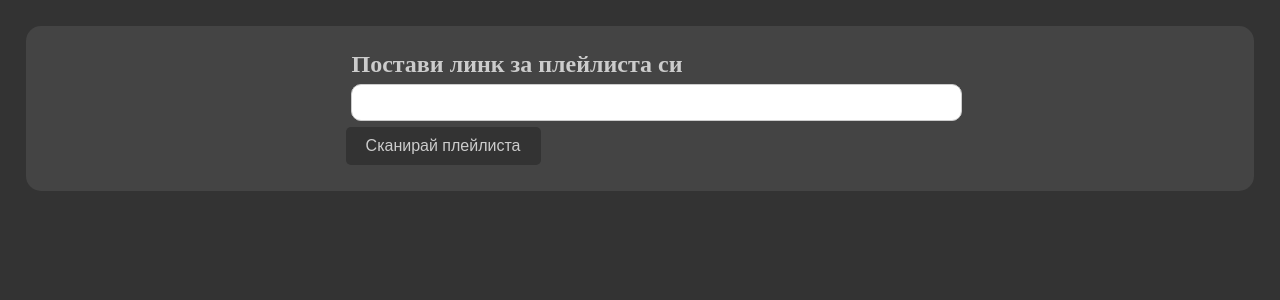
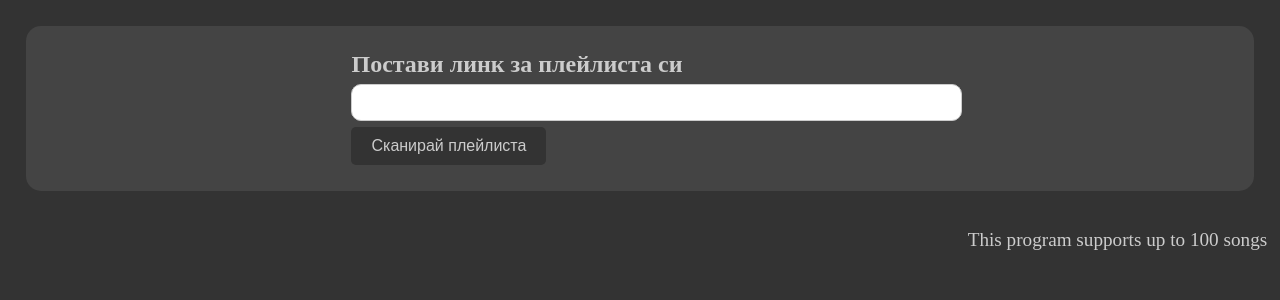
Before and after one commit to pashovAlex/YTscrV2, a Flask app: page / in a window 1280 px wide. Shown: the top 300 px of the page. Run offline with Flask 3, Linux system fonts and the light colour scheme.

Commit message:
added capacity paragraph

```diff
--- a/static/styles/index.css
+++ b/static/styles/index.css
@@ -40,6 +40,15 @@ input[type="submit"] {
     border-radius: 5px;
     cursor: pointer;
     font-size: 100%;
+    margin-left: 1%;
+}
+
+p {
+    float: right;
+    padding: auto;
+    margin: 1%;
+    color: #ccc;
+    font-size: larger;
 }
 
 .loader {
--- a/templates/index.html
+++ b/templates/index.html
@@ -18,6 +18,9 @@
             <input type="submit" value="Сканирай плейлиста" onclick="f5">
         </form>
     </div>
+    <p>
+        This program supports up to 100 songs
+    </p>
 </body>
 
 </html>
```
